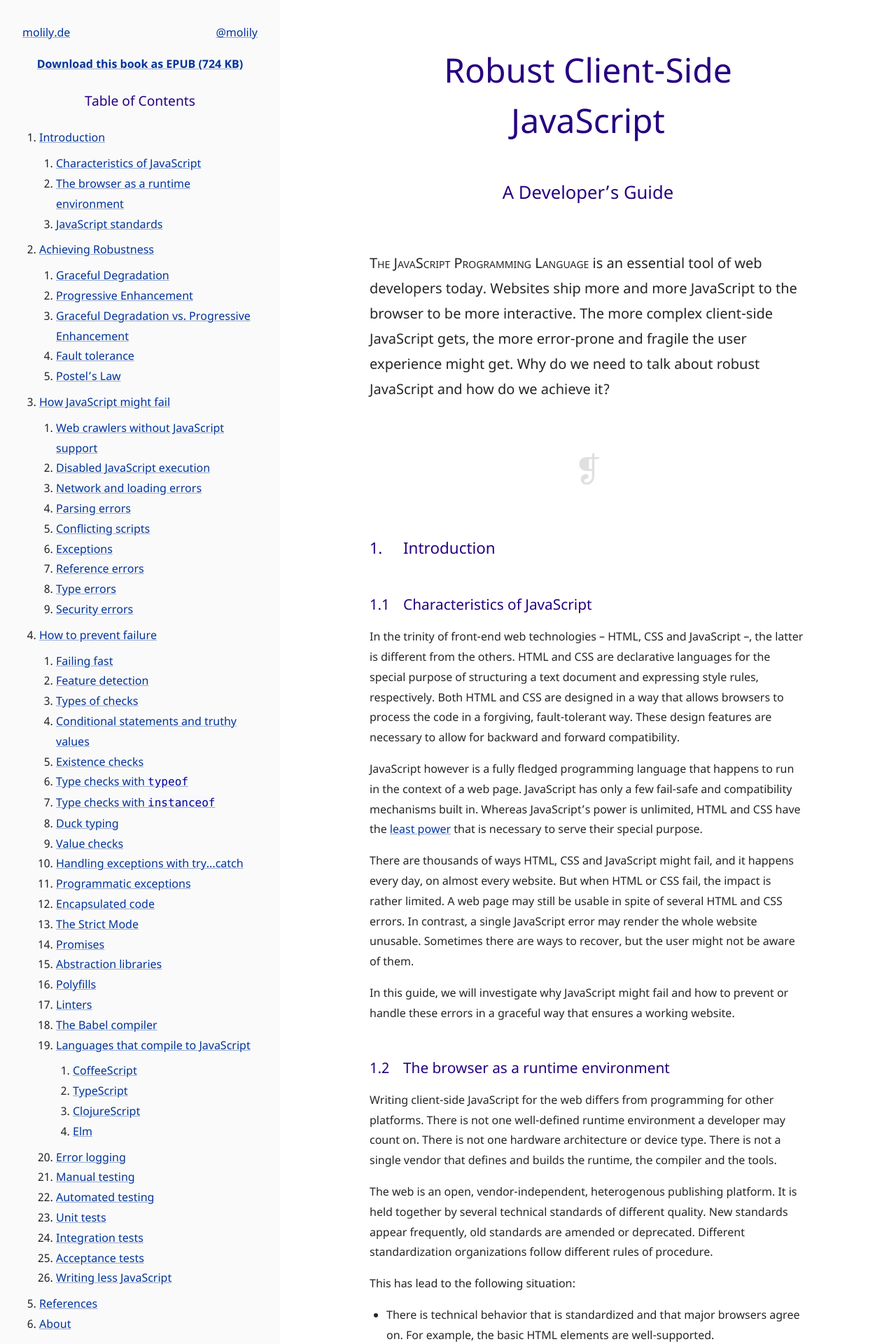
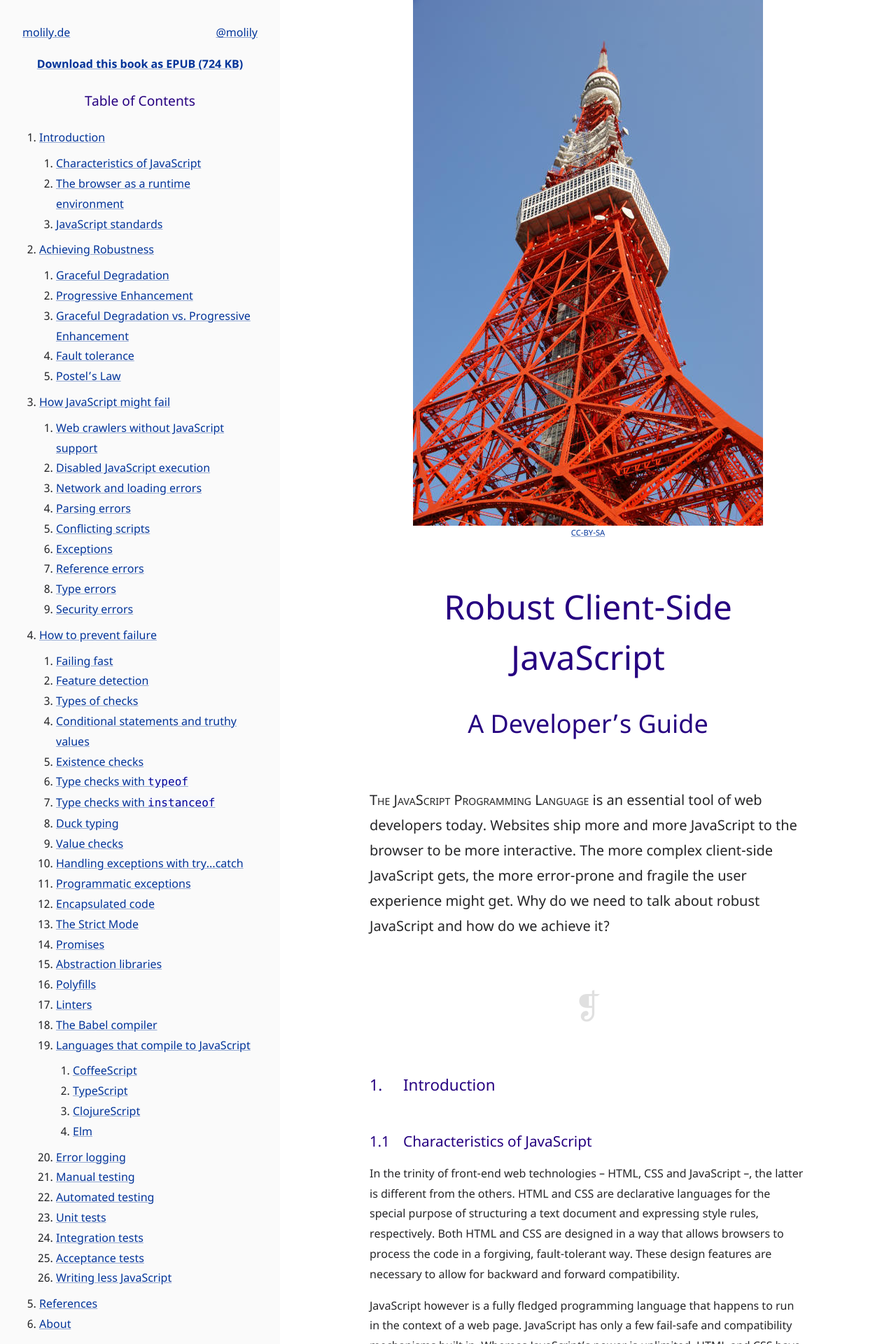
Before and after one commit to molily/molily.de, a Jekyll site: the page built from _posts/2017-12-21-robust-javascript.md, in a window 1280 px wide. Shown: the top 1920 px of the page at 70% size. Built offline with Jekyll 4.4.1, drawn with Linux system fonts in a browser that asks for light colours; some of the changed text lies outside the part shown.

Commit message:
Robust JS: Add ebook cover to HTML version.

```diff
--- a/_posts/2017-12-21-robust-javascript.md
+++ b/_posts/2017-12-21-robust-javascript.md
@@ -200,6 +200,11 @@ lang: en
 
 <div id="main-container">
 <main role="main" id="main" markdown="1">
+
+<p id="cover">
+  <img src="/img/robust-js-500-q75.jpg" srcset="/img/robust-js-500-q75.jpg, /img/robust-js-1000-q40.jpg 2x" alt="Photo of the Tokyo Tower by Martin Abegglen" id="cover-image">
+  <a href="#cover-credits" id="cover-credits-link" class="no-link-type" title="Cover credits">CC-BY-SA</a>
+</p>
 
 <h1 id="main-heading">
   Robust Client-Side JavaScript
--- a/css/book.scss
+++ b/css/book.scss
@@ -34,7 +34,7 @@ $main-max-width: 39rem;
 }
 
 @mixin high-dpi {
-  @media (-webkit-min-device-pixel-ratio: 2), (min-device-pixel-ratio: 2), (min-resolution: 2dppx) {
+  @media (-webkit-min-device-pixel-ratio: 2), (min-resolution: 2dppx) {
     @content;
   }
 }
@@ -254,6 +254,28 @@ caption {
 }
 
 /**
+ * @section Cover image
+ *
+ */
+
+#cover {
+  text-align: center;
+  line-height: 1;
+}
+
+#cover-image {
+  display: block;
+  margin: auto;
+  max-width: 100%;
+  max-height: 45vh;
+}
+
+#cover-credits-link {
+  margin: 0;
+  font-size: 0.7rem;
+}
+
+/**
  * @section Main
  *
  */
@@ -267,12 +289,17 @@ caption {
     margin: 4rem 0;
     font-size: 3rem;
   }
-}
 
-#main-heading .subheading {
-  display: block;
-  margin: 3rem 0;
-  font-size: 1.6rem;
+  .subheading {
+    display: block;
+    margin: 2rem 0;
+    font-size: 1.5rem;
+
+    @include big {
+      font-size: 2.25rem;
+    }
+  }
+
 }
 
 .intro {
```
Also changed, not shown: other parts of _posts/2017-12-21-robust-javascript.md (+2 -2 lines), img/robust-js-1000-q40.jpg (added), img/robust-js-500-q75.jpg (added).
